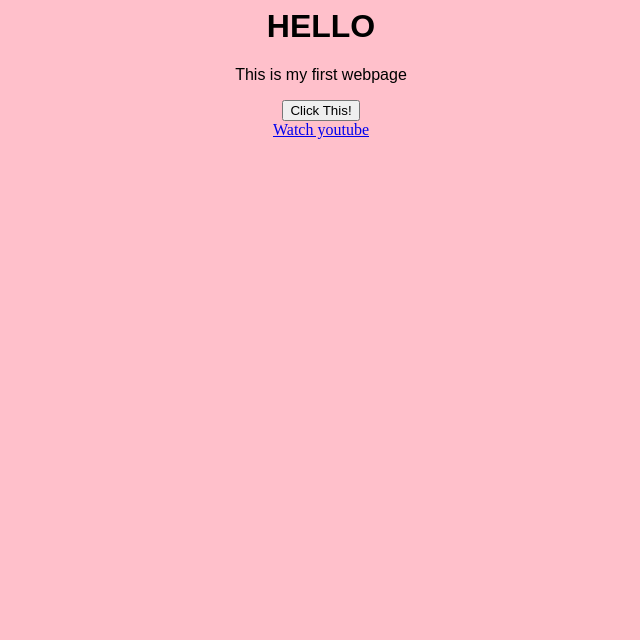
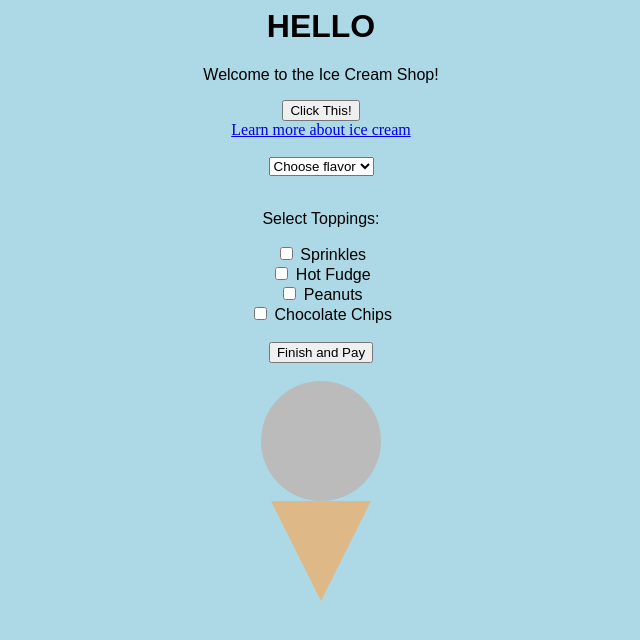
Before and after one commit to jon-shin/webDemo1, a plain HTML site: page index.html in a window 1280 px wide. Shown: the whole page, without its empty margins (319-959 px from the left). Drawn offline with Linux system fonts and the light colour scheme.

Commit message:
Updated code

```diff
--- a/app.js
+++ b/app.js
@@ -1,7 +1,61 @@
 function myFunction(){
-    var i = 0;
+    let i = 0;
     while(i < 5){
-        console.log("HELLO " + (i+1));
+        console.log("ICE CREAM " + (i+1));
         i++;
     }
 }
+
+function iceCream(){
+    let flavor = document.getElementById("iceCream");
+    let value = flavor.value;
+    let elem = document.getElementById("circle");
+    if(value == "vanilla"){
+        elem.style.backgroundColor = "white";
+    }
+    else if(value == "chocolate"){
+        elem.style.backgroundColor = "brown";
+    }
+    else if(value == "strawberry"){
+        elem.style.backgroundColor = "pink";
+    }
+    else{
+        elem.style.backgroundColor = "lightgreen";
+    }
+}
+
+function finishAndPay(){
+    let flavor = document.getElementById("iceCream");
+    let value = flavor.value;
+    let cost = 0.00;
+    if(value == "vanilla"){
+        cost += 1;
+    }
+    else if(value == "chocolate"){
+        cost += 1.50;
+    }
+    else if(value == "strawberry"){
+        cost += 1.50;
+    }
+    else if(value == "mint"){
+        cost += 2;
+    }
+
+    let sprinkles = document.getElementById("sprinkles");
+    if(sprinkles.checked){
+        cost += 0.25;
+    }
+    let hf = document.getElementById("hot fudge");
+    if(hf.checked){
+        cost += 1.5;
+    }
+    let nuts = document.getElementById("peanuts");
+    if(nuts.checked){
+        cost += .25;
+    }
+    let cc = document.getElementById("chocolate chips");
+    if(cc.checked){
+        cost += .75;
+    }
+    alert("The price is $" + cost);
+}
--- a/index.html
+++ b/index.html
@@ -1,15 +1,44 @@
 <html>
     <head>
-        <title>My Website</title>
+        <title>Ice Cream Shop</title>
         <link rel = "stylesheet" href="main.css"/>
     </head>
     <body>
         <h1>HELLO</h1>
-        <p>This is my first webpage</p>
+        <p>Welcome to the Ice Cream Shop!</p>
         <button onclick = myFunction()>Click This!</button>
+        <br>
         <div class = myClass>
-            <a href = "https://www.youtube.com">Watch youtube</a>
+            <a href = "https://www.wikipedia.org/wiki/ice_cream">Learn more about ice cream</a>
         </div>
+        <br>
+        <select name= "iceCream" id="iceCream" onchange="iceCream()">
+            <option selected disabled hidden>Choose flavor</option>
+            <option value = "vanilla">Vanilla</option>
+            <option value = "chocolate">Chocolate</option>
+            <option value = "strawberry">Strawberry</option>
+            <option value = "mint">Mint</option>
+        </select>
+        <br><br>
+        <p>Select Toppings:</p>
+        <div id = "toppings">
+            <input type = "checkbox" id = "sprinkles" name = "sprinkles" value = "sprinkles">
+            <label for= "sprinkles">Sprinkles</label><br>
+            <input type = "checkbox" id = "hot fudge" name = "hot fudge" value = "hot fudge">
+            <label for= "hot fudge">Hot Fudge</label><br>
+            <input type = "checkbox" id = "peanuts" name = "peanuts" value = "peanuts">
+            <label for= "peanuts">Peanuts</label><br>
+            <input type = "checkbox" id = "chocolate chips" name = "chocolate chips" value = "chocolate chips">
+            <label for= "chocolate chips">Chocolate Chips</label><br>
+        </div>
+        <br>
+        <div id = "pay">
+            <button onclick=finishAndPay()>Finish and Pay</button>
+        </div>
+        <br>
+        <div class = circle id="circle"></div>
+        <br>
+        <div class = cone id="cone"></div>
     </body>
     <script src = "app.js"></script>
 </html>
--- a/main.css
+++ b/main.css
@@ -1,9 +1,28 @@
 body{
     text-align: center;
-    background-color: pink;
+    background-color: lightblue;
     font-family: Arial, Helvetica, sans-serif;
 }
 
 .myClass{
     font-family:'Times New Roman', Times, serif;
 }
+
+div.circle{
+    height: 120px;
+    width: 120px;
+    background-color: #bbb;
+    border-radius: 50%;
+    display: inline-block;
+}
+
+div.cone{
+    width: 0;
+    height: 0;
+
+    border-left: 50px solid transparent;
+    border-right: 50px solid transparent;
+
+    border-top: 100px solid burlywood;
+    display: inline-block;
+}
```
